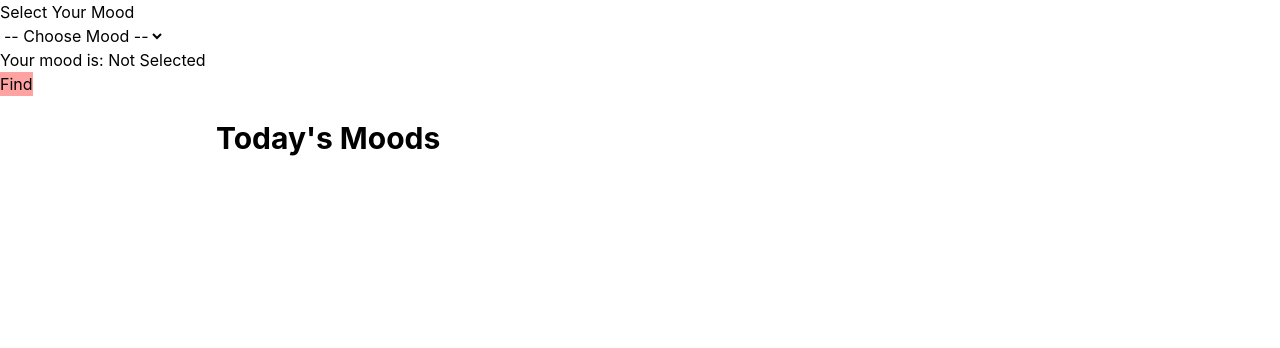
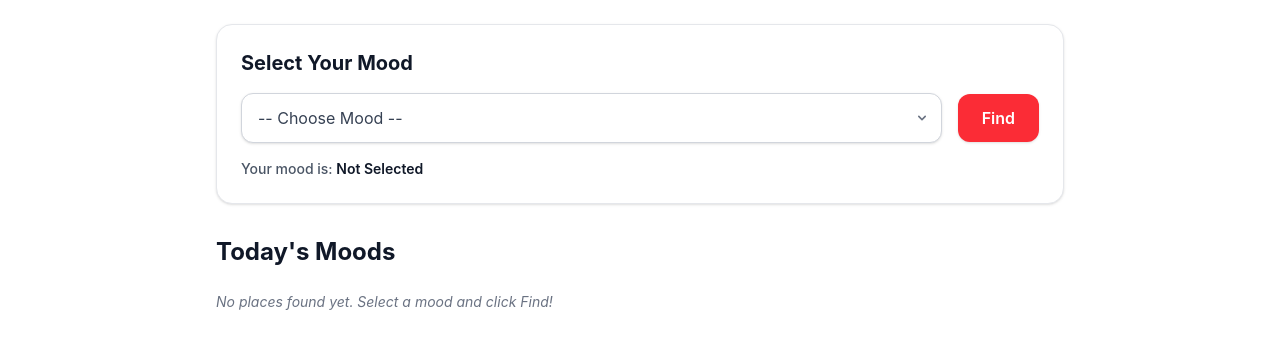
Before and after one commit to dvy19/travelHere-fullStack, a React (Vite) app: page /feelingsPlaces in a window 1280 px wide. Shown: the top 348 px of the page. Built offline with nearby package versions, Linux system fonts and the light colour scheme.

Commit message:
city detail

```diff
--- a/src/App.jsx
+++ b/src/App.jsx
@@ -8,6 +8,7 @@ import UserProfile from './pages/UserProfile';
 import 'leaflet/dist/leaflet.css';
 
 import FeelingsPlaces from './pages/FeelingsPlaces'
+import CityDetails from './pages/CityDetails';
 const App = () => {
   return (
     <div>
@@ -23,6 +24,11 @@ const App = () => {
 
                 <Route path='/feelingsPlaces' element={<FeelingsPlaces/>}/>
 
+                <Route path='/cityDetails/:id' element={<CityDetails/>}/>
+
+
+
+
 
 
 
--- a/src/api/endpoints.js
+++ b/src/api/endpoints.js
@@ -11,7 +11,9 @@ export const ENDPOINTS = {
     ALLREVIEW:"api/place/reviews/",
     SAVEDPLACES:"api/place/saved-places/",
 
-    FEELINGSPLACES:"api/place/recommend/"
+    FEELINGSPLACES:"api/place/recommend/",
+
+    SINGLECITY:(id)=>`api/city/cities/${id}/`,
 
 
 
--- a/src/components/CityCard.jsx
+++ b/src/components/CityCard.jsx
@@ -41,6 +41,10 @@ function CityCard({ city }) {
     <button
         className="w-full mt-4 py-2.5 bg-indigo-200 hover:bg-indigo-600 group-hover:bg-indigo-600 text-slate-700 group-hover:text-white font-medium text-sm rounded-xl transition-all duration-200 flex items-center justify-center gap-1"
 
+        onClick={()=>{
+            navigate(`/cityDetails/${city.id}`)
+        }}
+
     >
         <span>View </span>
         <svg className="w-4 h-4 opacity-0 group-hover:opacity-100 -translate-x-2 group-hover:translate-x-0 transition-all duration-200" fill="none" stroke="currentColor" viewBox="0 0 24 24">
--- /dev/null
+++ b/src/pages/CityDetails.jsx
@@ -0,0 +1,113 @@
+import React, { useEffect, useState } from 'react';
+
+import CityService from '../services/CityService'
+
+import { useParams } from 'react-router-dom';
+
+const CityDetails = () => {
+
+
+    const {id}=useParams()
+  // Fallback state if city data is not yet loaded
+
+
+  const[city,setCity]=useState({});
+  const[loading,setLoading]=useState(false)
+  const[err,setErr]=useState("");
+
+
+  const get_city_details=async()=>{
+
+    setLoading(true)
+
+    try{
+
+        const data=await CityService.getSingleCity(id)
+        console.log(data.data)
+
+        setCity(data.data)
+    }
+    catch(err){
+        setErr(err)
+        console.log(err.response)
+    }
+    finally{
+        setLoading(false)
+    }
+  }
+
+
+    useEffect(() => {
+            get_city_details();
+        }, [id]);
+
+
+
+
+
+
+  return (
+    <div className="max-w-4xl mx-auto m-6 bg-white border border-gray-200 rounded-2xl shadow-sm overflow-hidden space-y-6">
+      {/* Header Image / Hero Section */}
+      {city.image ? (
+        <div className="relative h-64 sm:h-80 w-full overflow-hidden bg-gray-100">
+          <img
+            src={city.image}
+            alt={city.name}
+            className="w-full h-full object-cover"
+          />
+          <div className="absolute inset-0 bg-gradient-to-t from-black/60 via-transparent to-transparent" />
+          <div className="absolute bottom-4 left-6 text-white">
+            <h1 className="text-3xl sm:text-4xl font-bold tracking-tight">{city.name}</h1>
+            <p className="text-sm font-medium text-gray-200">{city.state}</p>
+          </div>
+        </div>
+      ) : (
+        <div className="p-6 border-b border-gray-100">
+          <h1 className="text-3xl sm:text-4xl font-bold text-gray-900">{city.name}</h1>
+          <p className="text-sm font-medium text-gray-500 mt-1">{city.state}</p>
+        </div>
+      )}
+
+      {/* Main Details Body */}
+      <div className="p-6 pt-0 space-y-6">
+        {/* Coordinates Tag */}
+        {(city.latitude !== undefined && city.longitude !== undefined) && (
+          <div className="inline-flex items-center gap-2 px-3 py-1.5 rounded-lg bg-gray-100 text-xs font-semibold text-gray-700">
+            <svg className="w-4 h-4 text-gray-500" fill="none" stroke="currentColor" viewBox="0 0 24 24">
+              <path strokeLinecap="round" strokeLinejoin="round" strokeWidth="2" d="M17.657 16.657L13.414 20.9a1.998 1.998 0 01-2.827 0l-4.244-4.243a8 8 0 1111.314 0z" />
+              <path strokeLinecap="round" strokeLinejoin="round" strokeWidth="2" d="M15 11a3 3 0 11-6 0 3 3 0 016 0z" />
+            </svg>
+            <span>Lat: {city.latitude} • Long: {city.longitude}</span>
+          </div>
+        )}
+
+        {/* Description Section */}
+        {city.description && (
+          <div className="space-y-2">
+            <h2 className="text-lg font-bold text-gray-900">About {city.name}</h2>
+            <p className="text-gray-600 leading-relaxed text-sm sm:text-base">
+              {city.description}
+            </p>
+          </div>
+        )}
+
+        {/* Famous For Section */}
+        {city.famous_for && (
+          <div className="p-4 rounded-xl bg-purple-50 border border-purple-100 space-y-1">
+            <h3 className="text-sm font-bold text-purple-900 uppercase tracking-wider">
+              Famous For
+            </h3>
+            <p className="text-sm text-purple-800">
+              {city.famous_for}
+            </p>
+          </div>
+        )}
+
+
+      </div>
+    </div>
+  );
+};
+
+export default CityDetails;
--- a/src/pages/FeelingsPlaces.jsx
+++ b/src/pages/FeelingsPlaces.jsx
@@ -16,6 +16,7 @@ const FeelingsPlaces = () => {
 
 
     const get_feelings_places=async()=>{
+      setLoading(true)
 
         try{
             const data=await PlaceService.getFeelingsPlaces({
@@ -33,14 +34,19 @@ const FeelingsPlaces = () => {
 
 
     const [mood, setMood] = useState("");
+return (
+  <div className="max-w-4xl mx-auto p-6 space-y-8">
+    {/* Mood Selector Card */}
+    <div className="bg-white border border-gray-200 rounded-2xl p-6 shadow-sm">
+      <h2 className="text-xl font-bold text-gray-900 mb-4">Select Your Mood</h2>
 
-  return (
-    <div>
-      <h2>Select Your Mood</h2>
-
+      <div className="flex flex-col sm:flex-row items-stretch sm:items-center gap-4">
+        {/* Dropdown Input */}
+        <div className="relative flex-1">
           <select
             value={mood}
             onChange={(e) => setMood(e.target.value)}
+            className="w-full appearance-none rounded-xl border border-gray-300 bg-white px-4 py-3 pr-10 text-gray-700 shadow-sm transition focus:border-red-500 focus:outline-none focus:ring-2 focus:ring-red-200"
           >
             <option value="">-- Choose Mood --</option>
             <option value="😊 Happy">😊 Happy</option>
@@ -50,29 +56,62 @@ const FeelingsPlaces = () => {
             <option value="🤩 Excited">🤩 Excited</option>
           </select>
 
-      <p>Your mood is: {mood || "Not Selected"}</p>
+          {/* Custom Dropdown Arrow */}
+          <div className="pointer-events-none absolute inset-y-0 right-0 flex items-center px-3 text-gray-500">
+            <svg className="h-4 w-4 fill-current" viewBox="0 0 20 20">
+              <path d="M5.293 7.293a1 1 0 011.414 0L10 10.586l3.293-3.293a1 1 0 111.414 1.414l-4 4a1 1 0 01-1.414 0l-4-4a1 1 0 010-1.414z" />
+            </svg>
+          </div>
+        </div>
 
-      <button className='bg-red-300 text-white-900' onClick={get_feelings_places}>Find</button>
+        {/* Action Button */}
+        <button
+          className="rounded-xl bg-red-500 px-6 py-3 font-semibold text-white shadow-sm transition hover:bg-red-600 active:bg-red-700 disabled:opacity-50"
+         disabled={loading}
+         onClick={get_feelings_places}
+>
+  {loading ? (
+    <>
+      {/* SVG Loading Spinner */}
+      <svg className="h-4 w-4 animate-spin text-white" viewBox="0 0 24 24" fill="none">
+        <circle className="opacity-25" cx="12" cy="12" r="10" stroke="currentColor" strokeWidth="4"></circle>
+        <path className="opacity-75" fill="currentColor" d="M4 12a8 8 0 018-8V0C5.373 0 0 5.373 0 12h4zm2 5.291A7.962 7.962 0 014 12H0c0 3.042 1.135 5.824 3 7.938l3-2.647z"></path>
+      </svg>
+      <span>Loading...</span>
+    </>
+  ) : (
+    <span>Find</span>
+  )}
+        </button>
+      </div>
 
-      <div className="max-w-4xl mx-auto p-6">
-      <h1 className="text-3xl font-bold mb-6">Today's Moods</h1>
+      {/* Selected Mood Preview */}
+      <p className="mt-4 text-sm font-medium text-gray-600">
+        Your mood is:{" "}
+        <span className="font-semibold text-gray-900">
+          {mood || "Not Selected"}
+        </span>
+      </p>
+    </div>
 
+    {/* Recommendations Section */}
+    <div className="space-y-6">
+      <h1 className="text-2xl font-bold text-gray-900">Today's Moods</h1>
+
+      {recPlaces && recPlaces.length > 0 ? (
         <div className="grid gap-5 md:grid-cols-2 lg:grid-cols-3">
           {recPlaces.map((item) => (
             <MoodPlaceCard key={item.id} mood={item} />
           ))}
         </div>
+      ) : (
+        <p className="text-gray-500 text-sm italic">
+          No places found yet. Select a mood and click Find!
+        </p>
+      )}
     </div>
   </div>
-
-
-
-  )
-
-
-
-
-
+);
 }
 
 export default FeelingsPlaces;
--- a/src/pages/Home.jsx
+++ b/src/pages/Home.jsx
@@ -126,22 +126,6 @@ const Home = () => {
       </div>
 
 
-      <div className="search-container flex flex-row justify-center mb-6 py-4 px-6 bg-gray-100 rounded-lg shadow-md align-items-center gap-4">
-                <input
-                    className="search-input border border-gray-300 rounded-lg py-2 px-4 mb-4 w-full max-w-md focus:outline-none focus:ring-2 focus:ring-blue-500 focus:border-blue-500"
-                    type="text"
-                    placeholder="Enter location"
-                    value={location}
-                    onChange={(e) => setLocation(e.target.value)}
-                />
-
-                <button
-                    onClick={console.log("clicked")}
-                    className="search-btn bg-blue-500 hover:bg-blue-700 hover:border  text-white hover:text-white font-bold py-2 px-4 rounded-lg transition duration-300 h-auto"
-                >
-                    Filter
-                </button>
-            </div>
 
             <FeelingRecommCard></FeelingRecommCard>
 
--- a/src/services/CityService.js
+++ b/src/services/CityService.js
@@ -14,8 +14,14 @@ const CityService={
         });
 
         return response.data
+    },
+
+    getSingleCity:async(id)=>{
+
+        const res=await api.get(`${ENDPOINTS.SINGLECITY(id)}`)
+        return res.data
+
     }
-
 
 
 }
```
Also changed, not shown: src/components/FeelingRecommCard.jsx (+34 -15 lines). Lines whose indentation alone changed are shown as unchanged.
